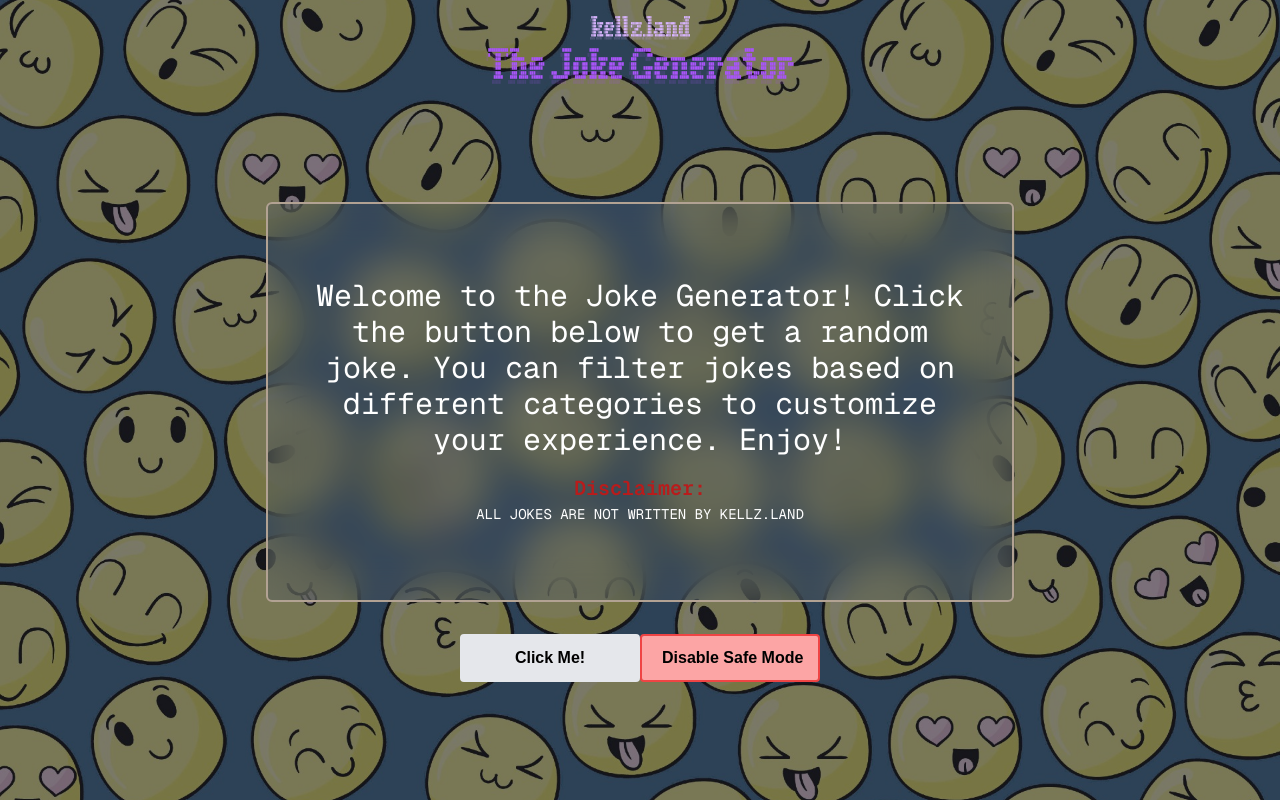
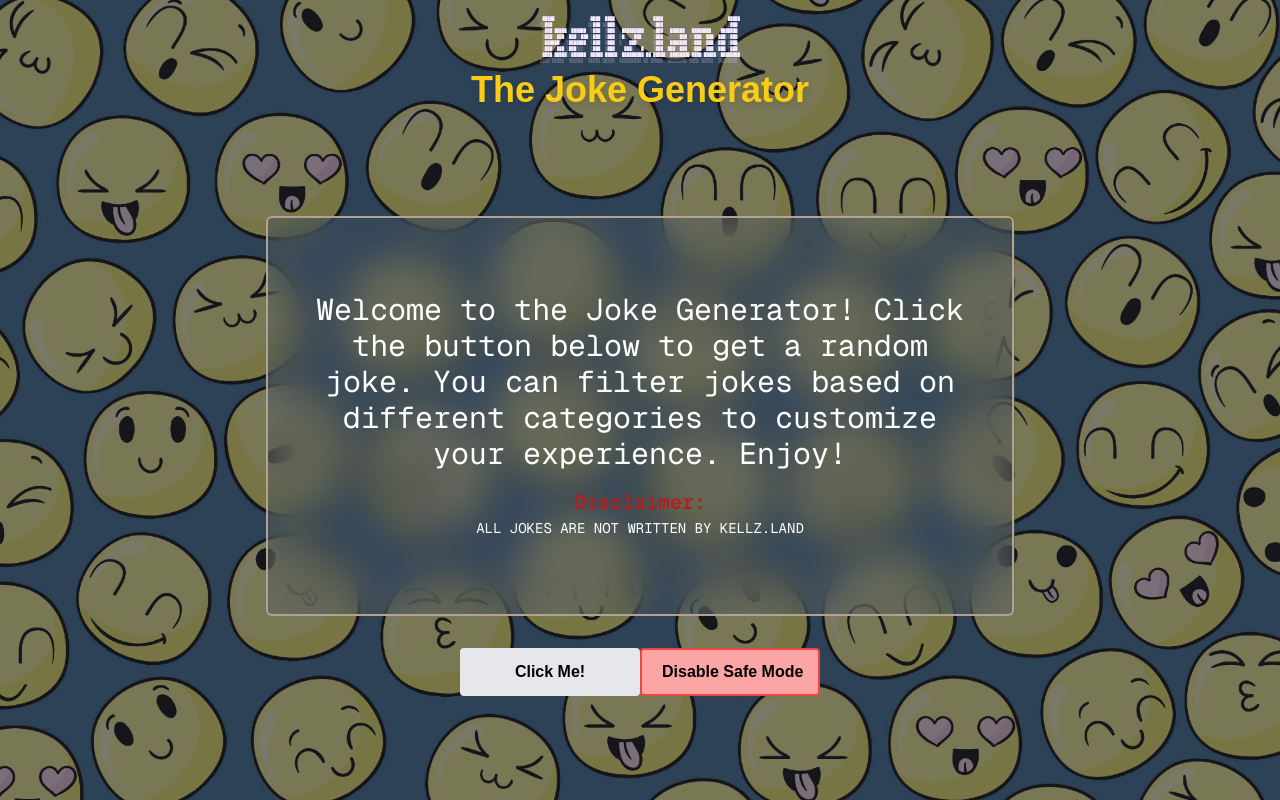
Before and after one commit to Kelly-Esquejo/kellz.land, a Next.js app: page /joke in a window 1280 px wide. Built offline with nearby package versions, Linux system fonts and the light colour scheme; a web font is replaced by a local one.

Commit message:
Fix title

```diff
--- a/src/app/joke/page.tsx
+++ b/src/app/joke/page.tsx
@@ -3,6 +3,7 @@
 "use client";
 import React, { useState } from "react";
 import Image from "next/image";
+import Link from "next/link";
 
 const kellzLandArt = () => {
     return ` █████               ████  ████                ████                           █████
@@ -155,12 +156,19 @@ const JokeGenerator: React.FC = () => {
                 priority
             />
             <header className="text-center">
-                <pre className="text-[2px] text-purple-300">
-                    {kellzLandArt()}
+                <pre className="text-[4px] text-purple-100">
+                    <Link
+                        href="https://kelly-esquejo.github.io/kellz.land/"
+                        className="">
+                        {kellzLandArt()}
+                    </Link>
                 </pre>
-                <pre className="text-[3px] pt-2 text-purple-500">
+                {/* <pre className="text-[4px] pt-2 text-purple-100">
                     {jokeTitleArt()}
-                </pre>
+                </pre> */}
+                <h4 className="text-3xl font-extrabold text-center text-yellow-400 drop-shadow-md md:text-4xl animate-bounce pt-2">
+                    The Joke Generator
+                </h4>
             </header>
             <main className="relative flex flex-col justify-center items-center">
                 {/* When user presses Click Me! button, introduction will be
```
